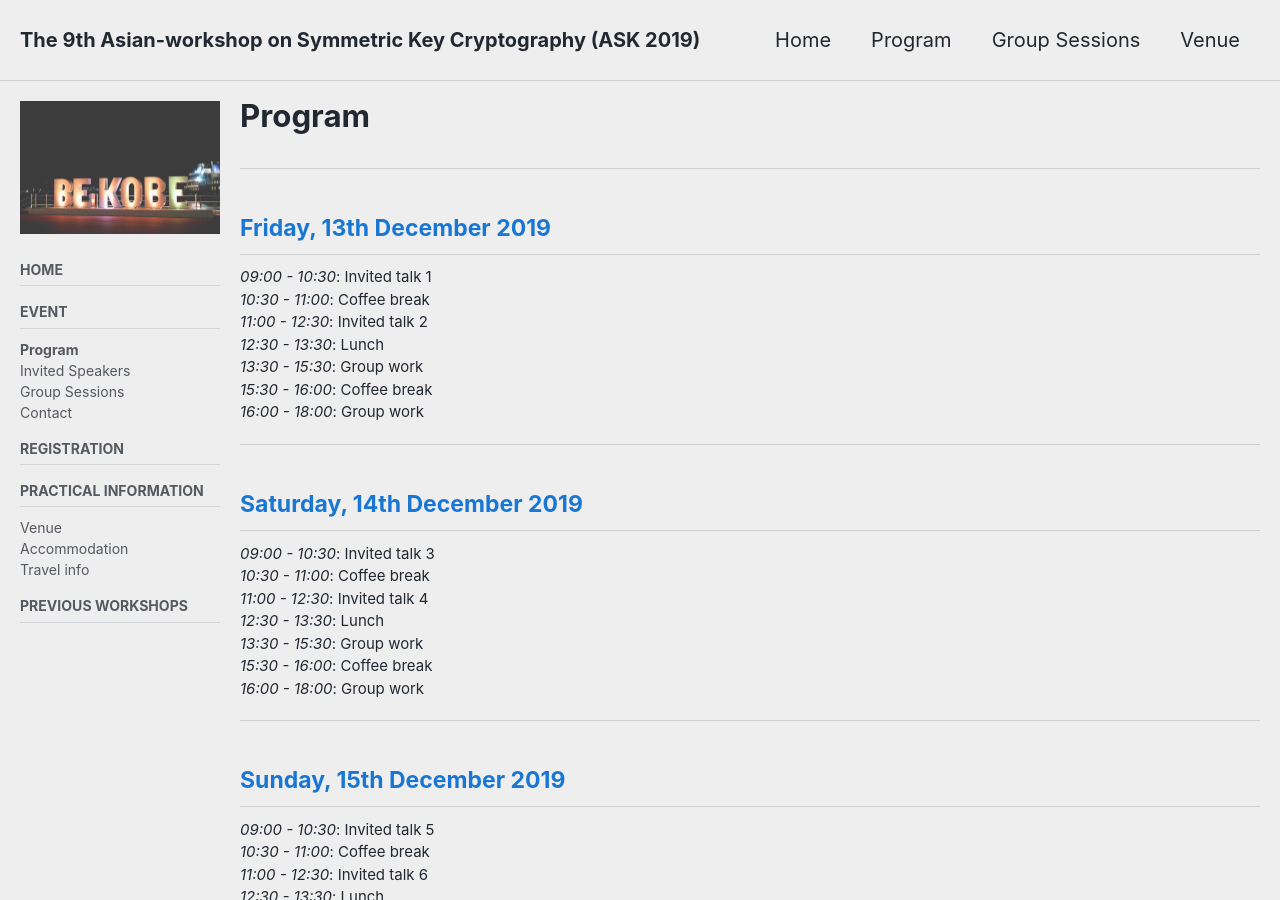
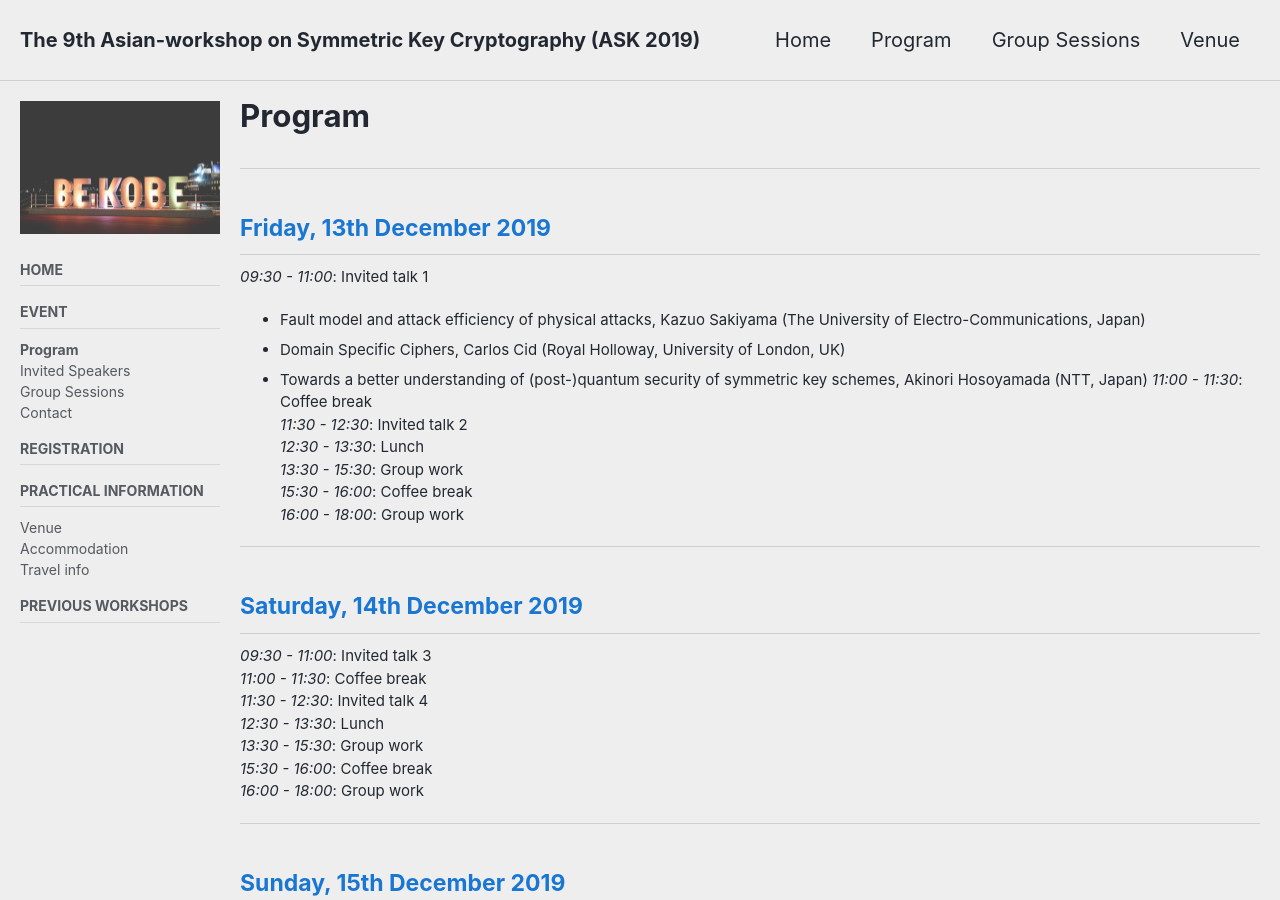
Before and after one commit to askworkshop/ask2019, a Jekyll site: the page built from program.md, in a window 1280 px wide and 900 px high. Built offline with Jekyll 4.4.1, drawn with Linux system fonts in a browser that asks for light colours; cached includes are drawn as plain includes; nearby versions of some CDN libraries; our own code applies the rules of GitHub Pages for plain Markdown files; some of the changed text lies outside the part shown.

Commit message:
change schedule

```diff
--- a/program.md
+++ b/program.md
@@ -17,9 +17,15 @@ sidebar:
 ---
 ## Friday, 13th December 2019
 
-*09:00 - 10:30*: Invited talk 1
-*10:30 - 11:00*: Coffee break
-*11:00 - 12:30*: Invited talk 2
+*09:30 - 11:00*: Invited talk 1
+ - Fault model and attack efficiency of physical attacks,
+  Kazuo Sakiyama (The University of Electro-Communications, Japan)
+ - Domain Specific Ciphers,
+  Carlos Cid (Royal Holloway, University of London, UK)
+ - Towards a better understanding of (post-)quantum security of symmetric key schemes,
+  Akinori Hosoyamada (NTT, Japan)
+*11:00 - 11:30*: Coffee break
+*11:30 - 12:30*: Invited talk 2
 *12:30 - 13:30*: Lunch
 *13:30 - 15:30*: Group work
 *15:30 - 16:00*: Coffee break
@@ -28,9 +34,9 @@ sidebar:
 ---
 ## Saturday, 14th December 2019
 
-*09:00 - 10:30*: Invited talk 3
-*10:30 - 11:00*: Coffee break
-*11:00 - 12:30*: Invited talk 4
+*09:30 - 11:00*: Invited talk 3
+*11:00 - 11:30*: Coffee break
+*11:30 - 12:30*: Invited talk 4
 *12:30 - 13:30*: Lunch
 *13:30 - 15:30*: Group work
 *15:30 - 16:00*: Coffee break
@@ -39,9 +45,9 @@ sidebar:
 ---
 ## Sunday, 15th December 2019
 
-*09:00 - 10:30*: Invited talk 5
-*10:30 - 11:00*: Coffee break
-*11:00 - 12:30*: Invited talk 6
+*09:30 - 11:00*: Invited talk 5
+*11:00 - 11:30*: Coffee break
+*11:30 - 12:30*: Invited talk 6
 *12:30 - 13:30*: Lunch
 *13:30 - 15:30*: Group work
 *15:30 - 16:00*: Coffee break
```
